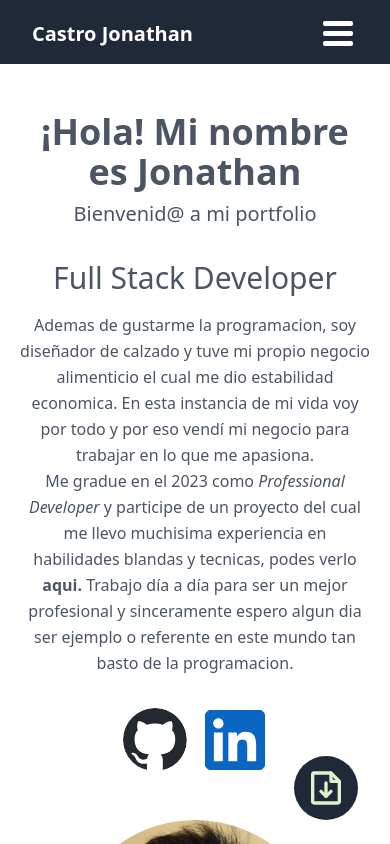
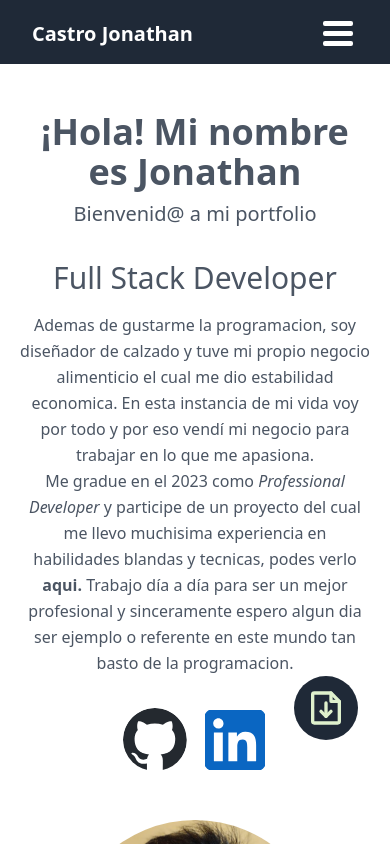
Before and after one commit to johnydeev/castro-jonathan-portfolio, a Next.js app: page / in a window 390 px wide. Shown: the top 844 px of the page. Built offline with nearby package versions, Linux system fonts and the light colour scheme.

Commit message:
Fix mobile

```diff
--- a/src/components/Cv.jsx
+++ b/src/components/Cv.jsx
@@ -11,6 +11,7 @@ const Cv = () => {
         window.scrollY || document.documentElement.scrollTop;
       const stopPosition = 2700;
 
+      console.log("scroll>>",scrollPosition)
       setIsFixed(scrollPosition > stopPosition);
     };
 
@@ -26,8 +27,8 @@ const Cv = () => {
       <div
         className={`transition-all duration-300  ${
             isFixed
-            ? "fixed top-16 left-5"
-            : "fixed bottom-0 right-0 mr-4 mb-4 lg:mr-8 lg:mb-24"
+            ? "fixed top-28 left-2"
+            : "fixed bottom-0 right-0 mr-4 mb-24 lg:mr-8"
         }`}
         >
           <p id="desktop" className="font-bold">Descargar CV</p>
```
